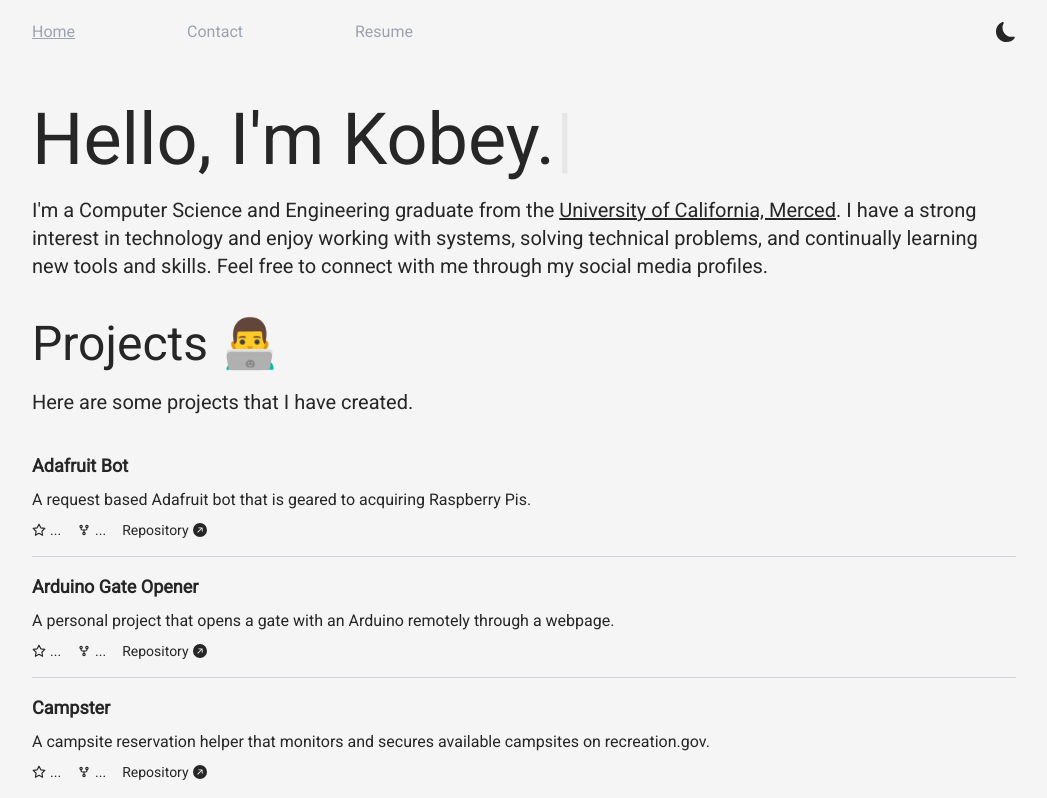
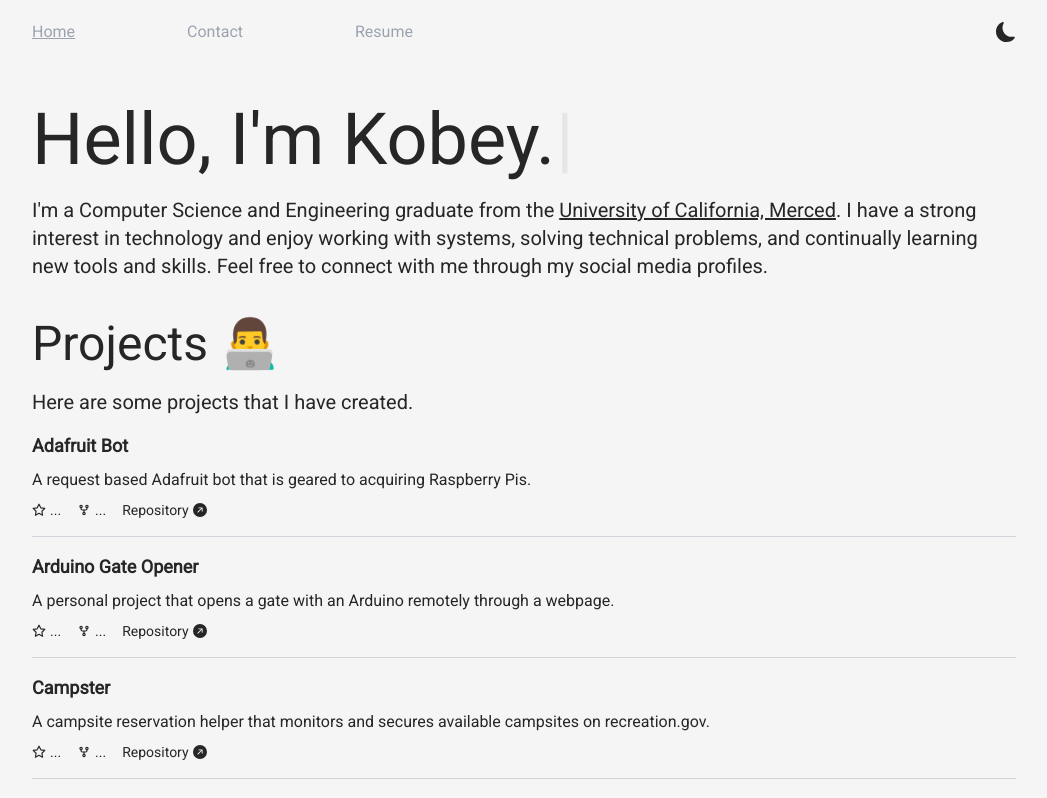
Before and after one commit to kpabellan/personal-website, a Next.js app: page / in a window 1280 px wide. Shown: the top 798 px of the page, without its empty margins (116-1163 px from the left). Built offline with nearby package versions, Linux system fonts and the light colour scheme; no server answers.

Commit message:
Update padding on projects

```diff
--- a/components/Projects.js
+++ b/components/Projects.js
@@ -64,7 +64,7 @@ export const Projects = () => {
 
   return (
     <div className='pb-10'>
-      <div className='pb-5'>
+      <div>
         <h1 className='text-left pb-5 text-2xl md:text-3xl lg:text-5xl'>
           Projects 👨‍💻
         </h1>
```
